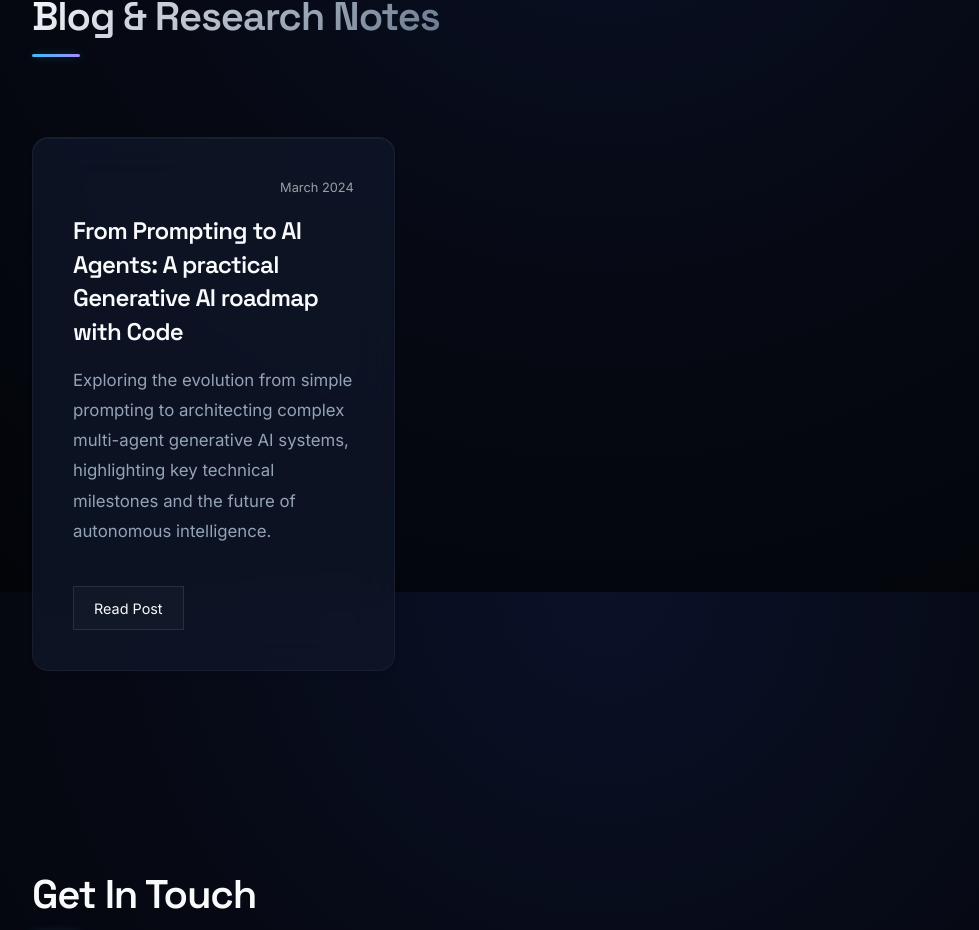
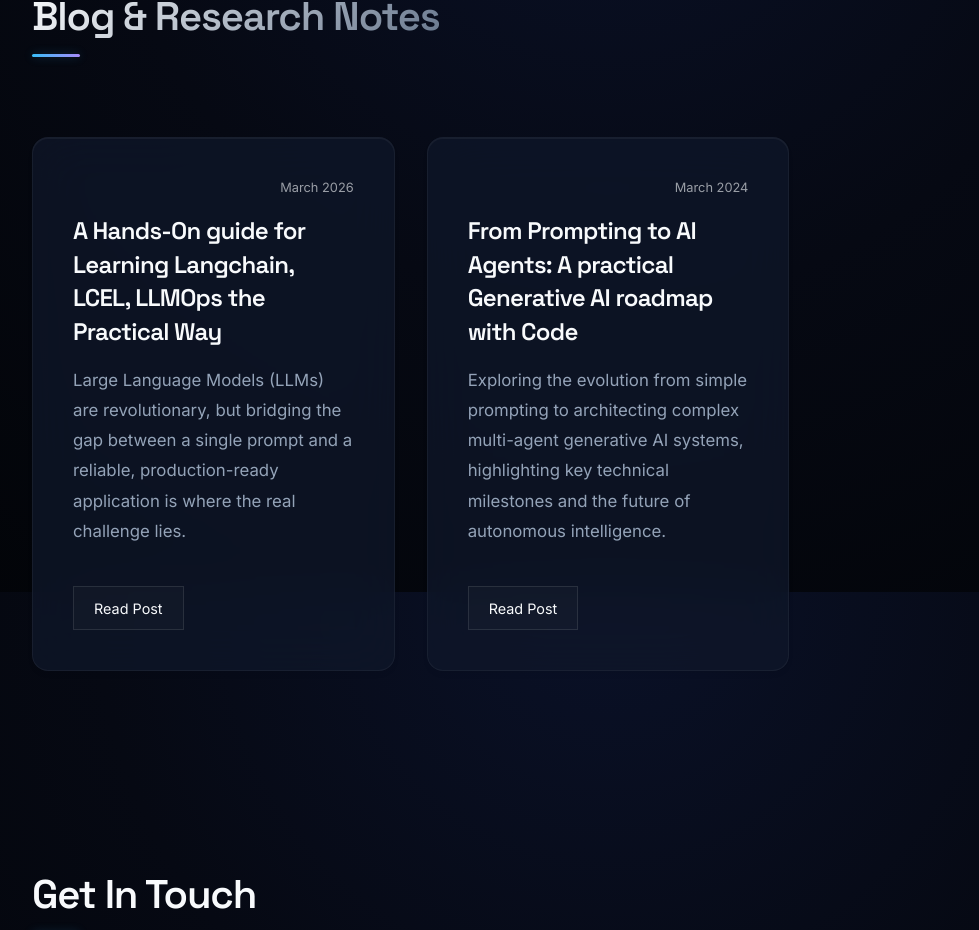
Before and after one commit to a-pt/portfolio, a React (Vite) app: page /blog in a window 1280 px wide. Shown: the part 5008-5938 px from the top of the page, without its empty margins (32-1011 px from the left). Built offline with nearby package versions, Linux system fonts and the light colour scheme.

Commit message:
Langchain blog

```diff
--- a/src/components/Blog.jsx
+++ b/src/components/Blog.jsx
@@ -2,6 +2,12 @@ import React, { useState } from 'react';
 
 const Blog = () => {
   const posts = [
+    {
+      title: "A Hands-On guide for Learning Langchain, LCEL, LLMOps the Practical Way",
+      date: "March 2026",
+      url: "https://pub.towardsai.net/a-hands-on-guide-for-learning-langchain-lcel-llmops-the-practical-way-43f107a8b588",
+      excerpt: "Large Language Models (LLMs) are revolutionary, but bridging the gap between a single prompt and a reliable, production-ready application is where the real challenge lies."
+    },
     {
       title: "From Prompting to AI Agents: A practical Generative AI roadmap with Code",
       date: "March 2024",
```
